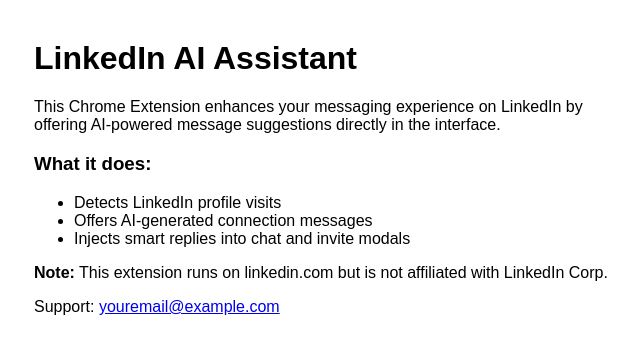
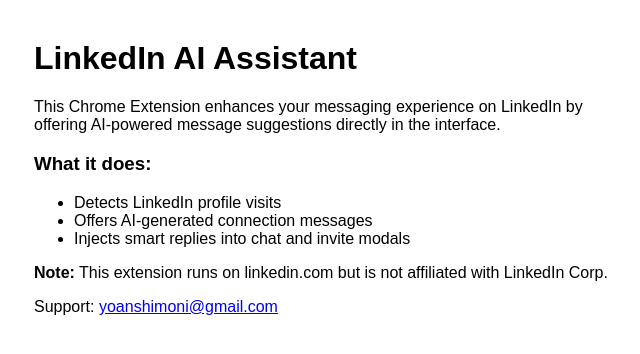
Before and after one commit to yoanshimoni/personacraft-ui, a plain HTML site: page index.html in a window 1280 px wide. Shown: the full height of the page, 306-946 px from the left. Drawn offline with Linux system fonts and the light colour scheme.

Commit message:
Update index.html

```diff
--- a/index.html
+++ b/index.html
@@ -17,6 +17,6 @@
   </ul>
 
   <p><strong>Note:</strong> This extension runs on linkedin.com but is not affiliated with LinkedIn Corp.</p>
-  <p>Support: <a href="mailto:youremail@example.com">youremail@example.com</a></p>
+  <p>Support: <a href="mailto:yoanshimoni@gmail.com">yoanshimoni@gmail.com</a></p>
 </body>
 </html>
```
